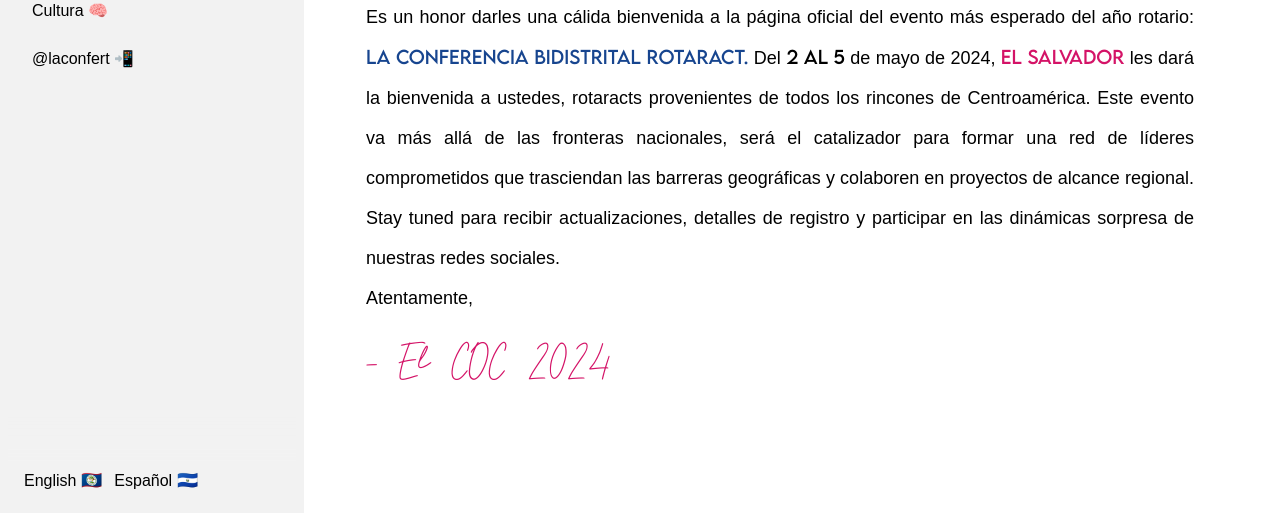
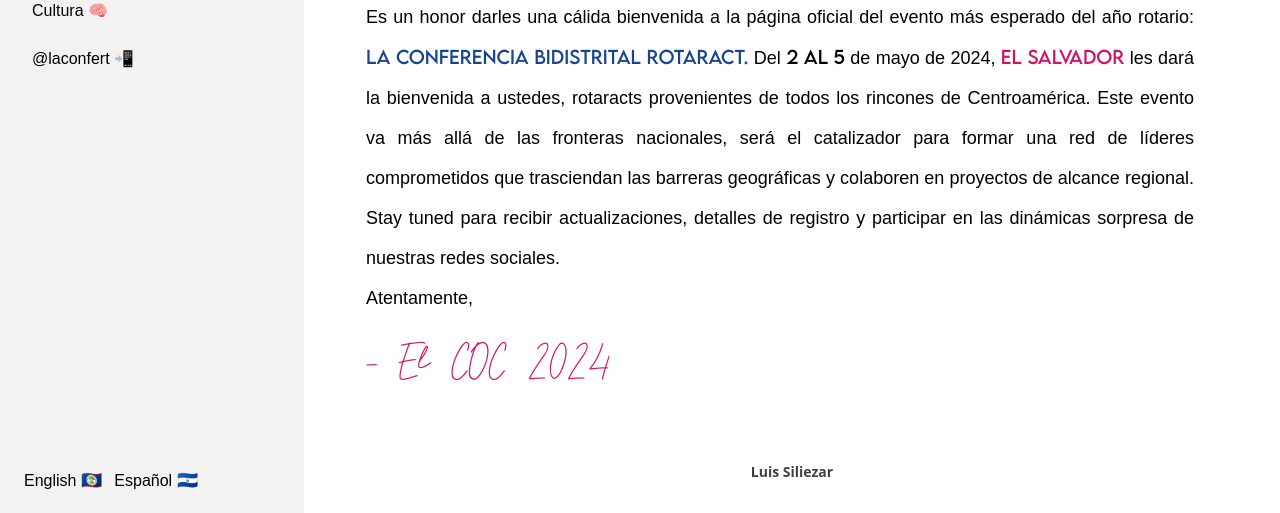
Before and after one commit to Focus-LuisSiliezar/conferencia-sv, an Astro site: page / in a window 1280 px wide. Shown: the part 287-800 px from the top of the page. Built offline with nearby package versions, Linux system fonts and the light colour scheme; Astro itself is replaced by a stand-in of ours; a web font is replaced by a local one.

Commit message:
chore: added footer

```diff
--- a/src/components/Footer.astro
+++ b/src/components/Footer.astro
@@ -9,7 +9,7 @@
   <div class="inline opacity-75">
     <!-- Thanks for using this template. You can keep this line to support my work :) -->
     <!-- <a href="https://astrofy-template.netlify.app/" target="_blank" class="font-bold">Conferencia Rotaract</a> developed by -->
-    <!-- <a href="https://manuelernestog.github.io" target="_blank" class="font-bold">Luis Siliezar</a> -->
+    <a href="https://manuelernestog.github.io" target="_blank" class="font-bold">Luis Siliezar</a>
   </div>
 </footer>
 <style>
```
